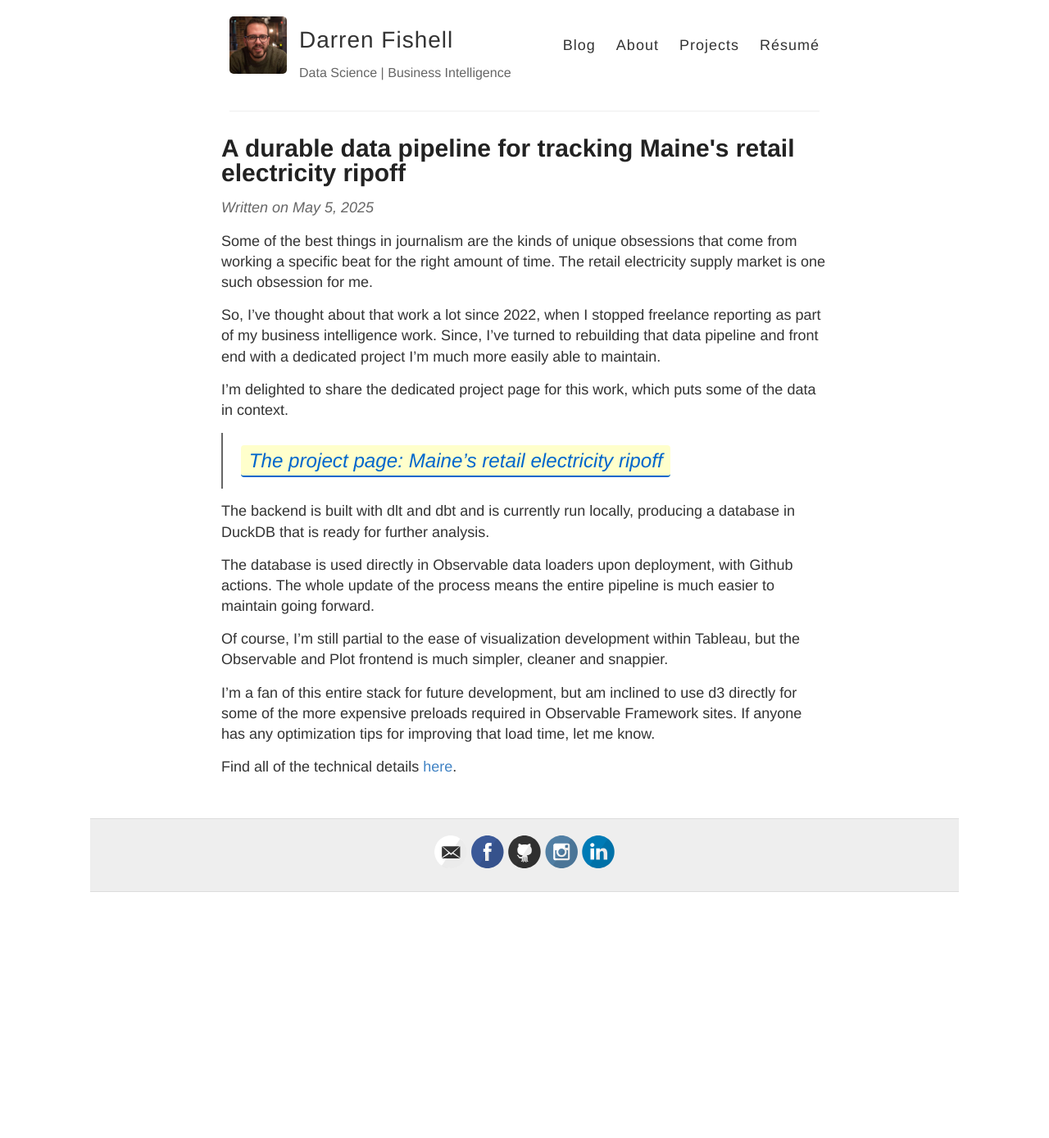
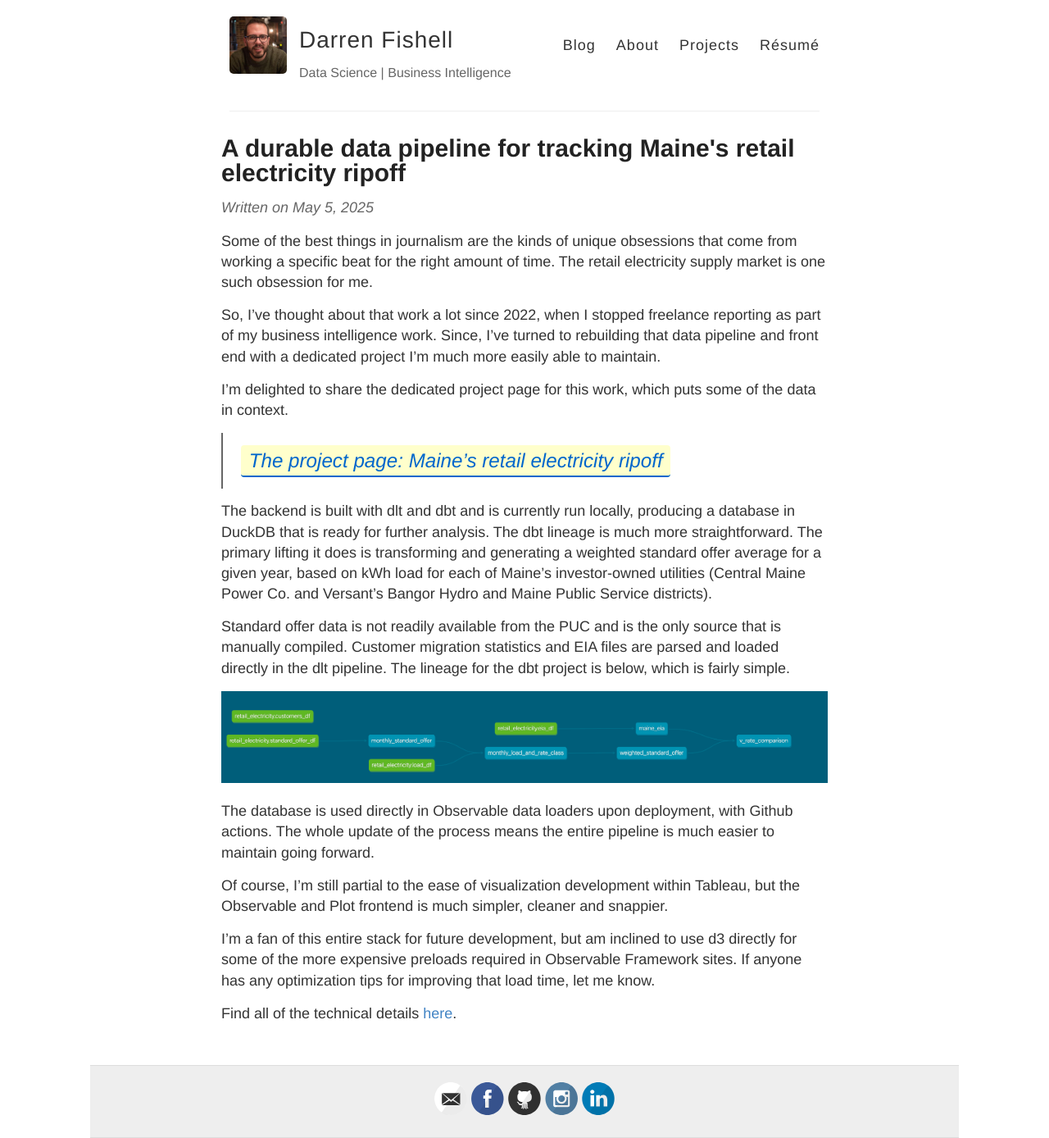
Before and after one commit to darrenfishell/darrenfishell.github.io, a Jekyll site: the page built from _posts/2025-05-05-revisiting-maines-electricity-ripoff.md, in a window 1280 px wide. Shown: the whole page at 82% size. Built offline with Jekyll 4.4.1, drawn with Linux system fonts in a browser that asks for light colours; comment, search, counter and statistics services are not loaded; before the commit the page ends 1088 px from its top, so only the background shows below that.

Commit message:
Adds dbt lineage

```diff
--- a/_posts/2025-05-05-revisiting-maines-electricity-ripoff.md
+++ b/_posts/2025-05-05-revisiting-maines-electricity-ripoff.md
@@ -11,7 +11,11 @@ I'm delighted to share the dedicated project page for this work, which puts some
 
 > [The project page: Maine's retail electricity ripoff](https://www.darrenfishell.website/retail-electricity/)
 
-The backend is built with dlt and dbt and is currently run locally, producing a database in DuckDB that is ready for further analysis.
+The backend is built with dlt and dbt and is currently run locally, producing a database in DuckDB that is ready for further analysis. The dbt lineage is much more straightforward. The primary lifting it does is transforming and generating a weighted standard offer average for a given year, based on kWh load for each of Maine's investor-owned utilities (Central Maine Power Co. and Versant's Bangor Hydro and Maine Public Service districts).
+
+Standard offer data is not readily available from the PUC and is the only source that is manually compiled. Customer migration statistics and EIA files are parsed and loaded directly in the dlt pipeline. The lineage for the dbt project is below, which is fairly simple.
+
+![dbt lineage](../images/dbt-retail-electricity.png)
 
 The database is used directly in Observable data loaders upon deployment, with Github actions. The whole update of the process means the entire pipeline is much easier to maintain going forward.
 
```
Also changed, not shown: images/dbt-retail-electricity.png (added).
